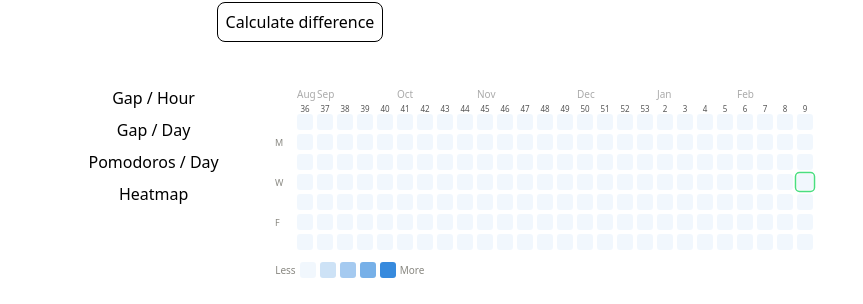
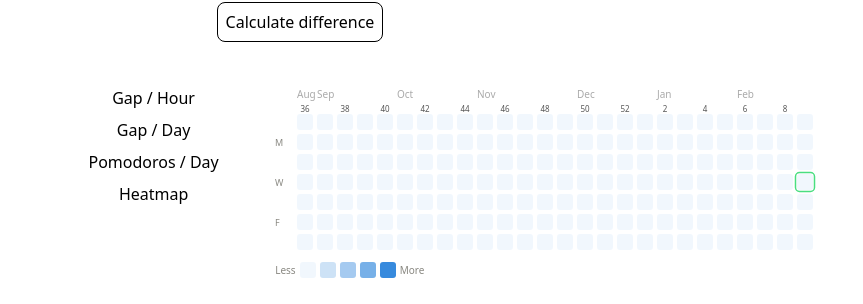
Before and after one commit to levithdev/PomoWords, a React (Vite) app: page / in a window 1280 px wide. Both pictures are taken after a click on the button "Heatmap". Shown: the part 738-1042 px from the top of the page, without its empty margins (0-863 px from the left). Built offline with nearby package versions, Linux system fonts and the light colour scheme.

Commit message:
refactor: show only even week numbers in grid header

```diff
--- a/src/components/charts/HeatmapChart.tsx
+++ b/src/components/charts/HeatmapChart.tsx
@@ -115,6 +115,7 @@ export function HeatmapChart({ data }: HeatmapChartProps) {
                   {MONTH_NAMES[wh.month]}
                 </text>
               )}
+              {wh.weekNum % 2 === 0 && (
                 <text
                   x={x + CELL / 2}
                   y={HEADER - 2}
@@ -125,6 +126,7 @@ export function HeatmapChart({ data }: HeatmapChartProps) {
                 >
                   {wh.weekNum}
                 </text>
+              )}
             </g>
           )
         })}
```
Lines whose indentation alone changed are shown as unchanged.
